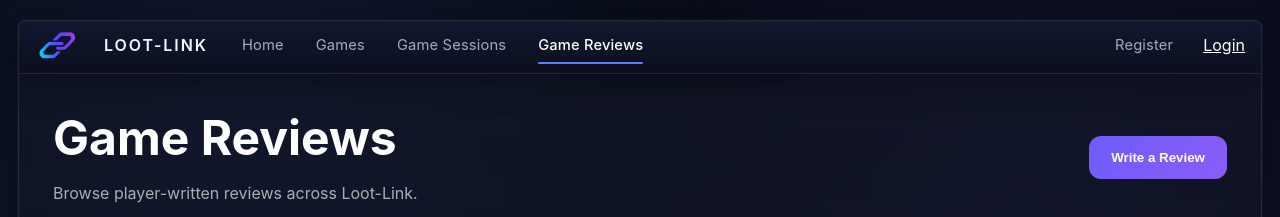
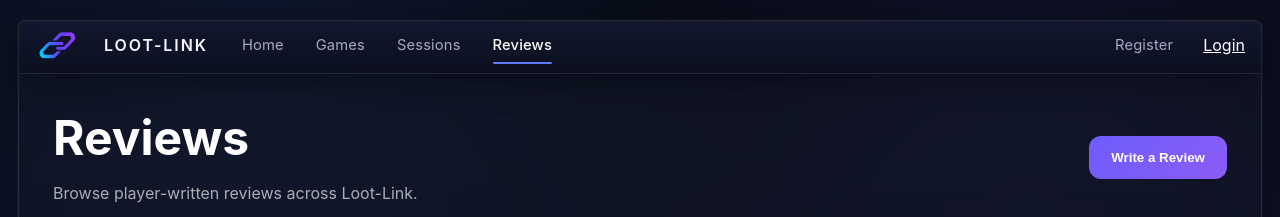
Before and after one commit to Loot-Link/loot-link-client, a React (Vite) app: page /game-reviews in a window 1280 px wide. Shown: the top 217 px of the page. Built offline with nearby package versions, Linux system fonts and the light colour scheme; no server answers.

Commit message:
edited h1s and navbar labels to be less redundant

```diff
--- a/src/layout/Navbar.jsx
+++ b/src/layout/Navbar.jsx
@@ -29,10 +29,10 @@ export default function Navbar() {
               Games
             </NavLink>
             <NavLink to="/sessions" className="main-nav__link">
-              Game Sessions
+              Sessions
             </NavLink>
             <NavLink to="/game-reviews" className="main-nav__link">
-              Game Reviews
+              Reviews
             </NavLink>
 
 
--- a/src/pages/Reviews/gamereviews.jsx
+++ b/src/pages/Reviews/gamereviews.jsx
@@ -69,7 +69,7 @@ export default function GameReviews() {
 
     <div className="game-reviews-hero">
       <div>
-        <h1>Game Reviews</h1>
+        <h1>Reviews</h1>
         <p>
           Browse player-written reviews across Loot-Link.
         </p>
```
